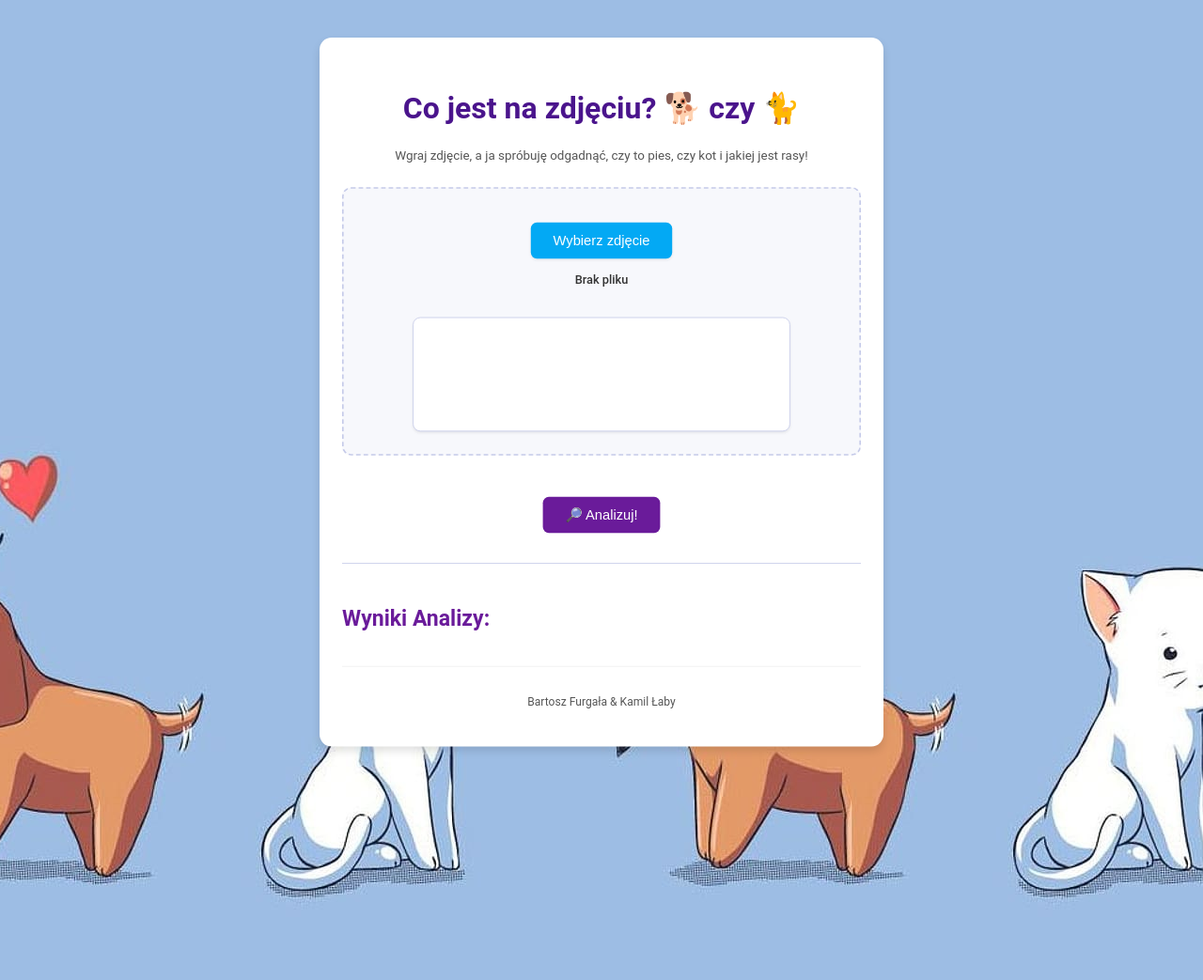
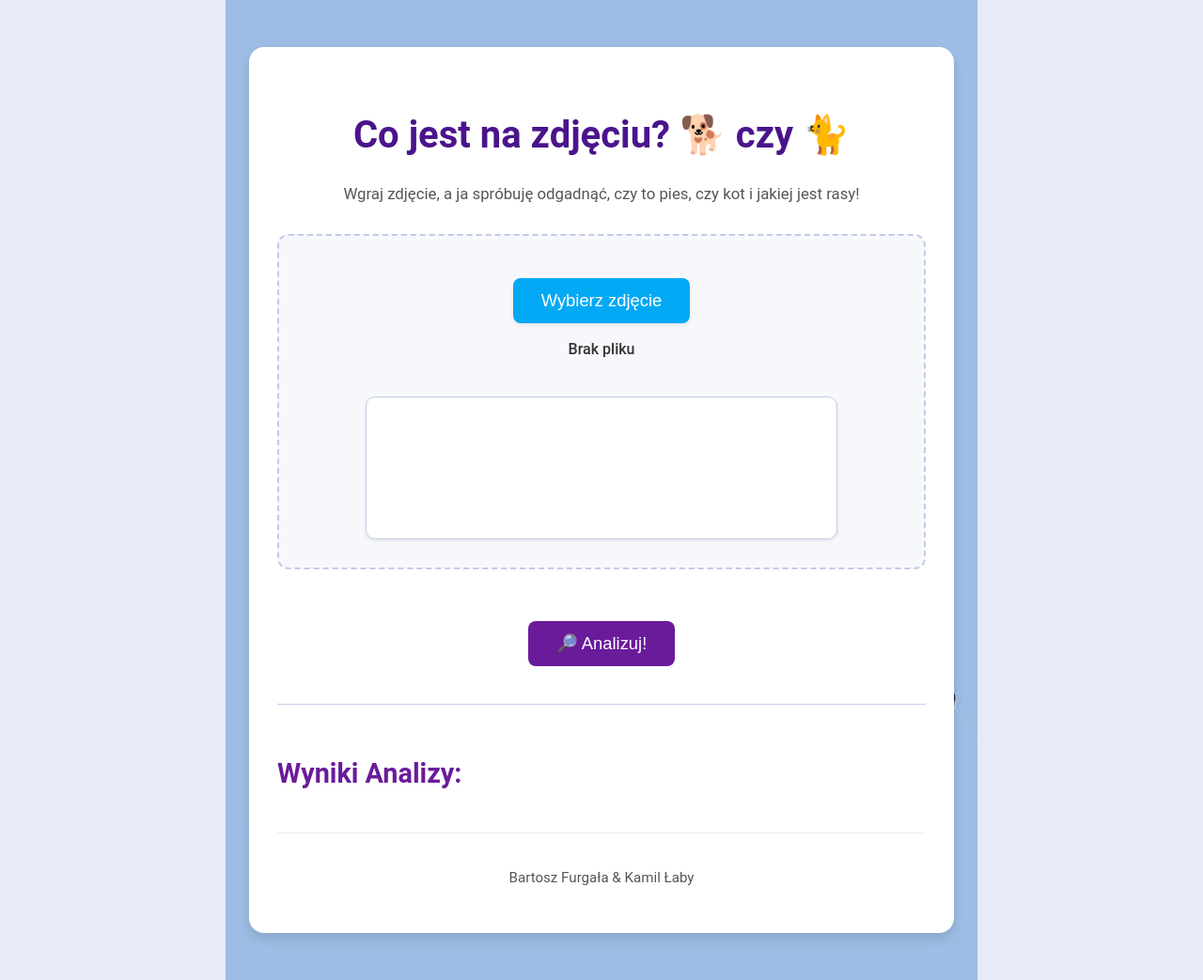
Before and after one commit to bartosz-furgala/DogCatBreedAI, a FastAPI app: page / in a window 1280 px wide. Shown: the whole page at 94% size. Before the commit the page ends 961 px from the top, so only its background shows below. Run offline with FastAPI, Linux system fonts and the light colour scheme.

Commit message:
Update style.css

```diff
--- a/app/static/css/style.css
+++ b/app/static/css/style.css
@@ -31,18 +31,19 @@ body {
     box-sizing: border-box;
     line-height: 1.6;
 
-    /* --- POPRAWIONA ŚCIEŻKA DO OBRAZKA TŁA! --- */
-    background-image: url('tło.jpg'); /* Ścieżka RELATYWNA, bo plik tło.jpg jest w tym samym folderze co style.css */
-    background-repeat: repeat; /* Powtarzaj obrazek, jeśli to wzór */
-    background-size: auto; /* Nie skaluj go, użyj rzeczywistego rozmiaru patternu */
-    background-position: center top; /* Start z góry i wyśrodkowany */
-    background-attachment: fixed; /* Tło pozostaje na miejscu podczas scrollowania */
+    /* Poprawione tło: */
+    background-image: url('tło.jpg'); /* Ścieżka RELATYWNA - plik tło.jpg w tym samym folderze co style.css */
+    background-repeat: no-repeat;      /* Nie powtarzaj */
+    background-size: auto;             /* Orignalny rozmiar 1920x1080 */
+    background-position: center top;  /* Wyśrodkuj poziomo, przyklej do góry pionowo */
+    background-attachment: fixed;     /* Tło nieruchome przy scrollowaniu */
 
-    /* Dodane skalowanie całej strony */
-    transform: scale(0.8);
-    transform-origin: top left;
-    width: 125vw;
-    height: 125vh;
+    /* Usunięte skalowanie całej strony */
+    /* transform: scale(0.8); */
+    /* transform-origin: top left; */
+    /* width: 125vw; */
+    /* height: 125vh; */
+
     overflow: auto;
 }
 
```
